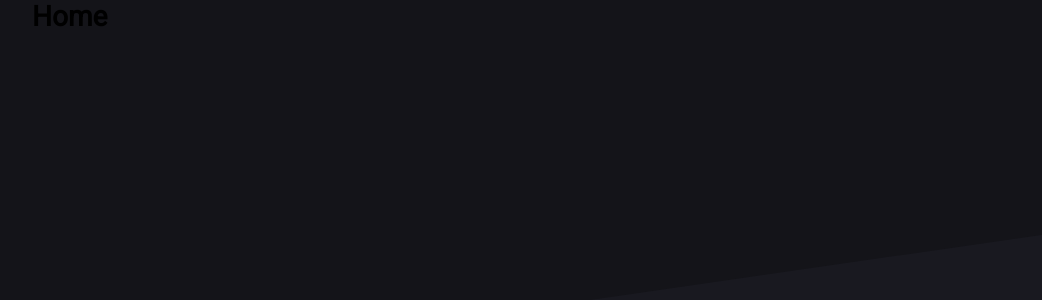
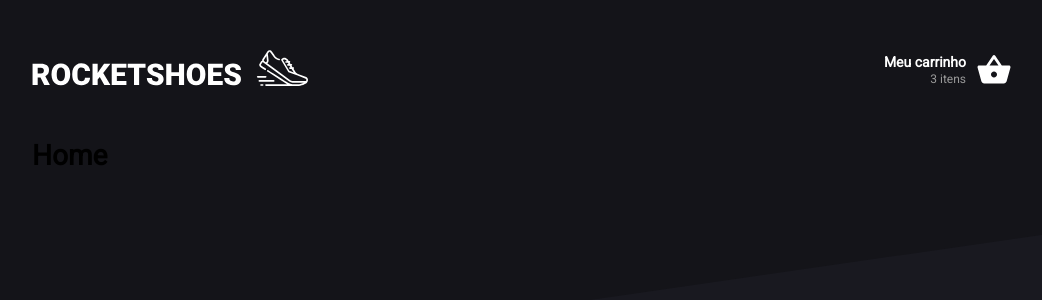
Before and after one commit to victorvuelma/reactjs-rocketshoes-redux, a React (Create React App) app: page / in a window 1280 px wide. Shown: the top 300 px of the page, without its empty margins (118-1160 px from the left). Built offline with nearby package versions, Linux system fonts and the light colour scheme.

Commit message:
add header style

```diff
--- a/package.json
+++ b/package.json
@@ -5,6 +5,7 @@
   "dependencies": {
     "react": "^16.12.0",
     "react-dom": "^16.12.0",
+    "react-icons": "^3.8.0",
     "react-router-dom": "^5.1.2",
     "react-scripts": "3.2.0",
     "styled-components": "^4.4.1"
--- a/src/App.js
+++ b/src/App.js
@@ -2,12 +2,14 @@
 import { BrowserRouter } from 'react-router-dom';
 
 import GlobalStyle from './styles/global';
+import Header from './components/Header';
 
 import Routes from './routes';
 
 function App() {
   return (
     <BrowserRouter>
+      <Header />
       <Routes />
       <GlobalStyle />
     </BrowserRouter>
--- /dev/null
+++ b/src/components/Header/index.js
@@ -0,0 +1,26 @@
+import React from 'react';
+import { Link } from 'react-router-dom';
+
+import { MdShoppingBasket } from 'react-icons/md';
+
+import { Container, Cart } from './styles';
+
+import logo from '../../assets/images/logo.svg';
+
+export default function Header() {
+  return (
+    <Container>
+      <Link to="/">
+        <img src={logo} alt="Rocketshoes" />
+      </Link>
+
+      <Cart to="/cart">
+        <div>
+          <strong>Meu carrinho</strong>
+          <span>3 itens</span>
+        </div>
+        <MdShoppingBasket size={36} color="#FFF" />
+      </Cart>
+    </Container>
+  );
+}
--- /dev/null
+++ b/src/components/Header/styles.js
@@ -0,0 +1,36 @@
+import styled from 'styled-components';
+
+import { Link } from 'react-router-dom';
+
+export const Container = styled.header`
+  display: flex;
+  justify-content: space-between;
+  align-items: center;
+  margin: 50px 0;
+`;
+
+export const Cart = styled(Link)`
+  display: flex;
+  align-items: center;
+  text-decoration: none;
+  transition: opacity 0.2s;
+
+  &:hover {
+    opacity: 0.7;
+  }
+
+  div {
+    text-align: right;
+    margin-right: 10px;
+
+    strong {
+      display: block;
+      color: #fff;
+    }
+
+    span {
+      font-size: 12px;
+      color: #999;
+    }
+  }
+`;
```
Also changed, not shown: src/assets/images/logo.svg (added), 1 other file (tests, documents, lock files or other folders).
